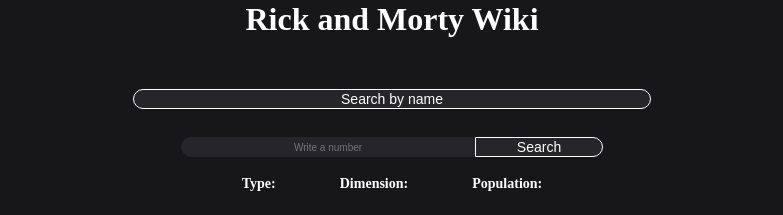
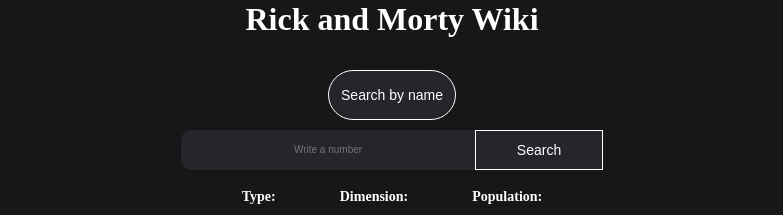
Before and after one commit to LuisJavier98/Entregable-3, a React (Vite) app: page / in a window 1280 px wide. Shown: the part 340-555 px from the top of the page, without its empty margins (248-1031 px from the left). Built offline with nearby package versions, Linux system fonts and the light colour scheme; no server answers.

Commit message:
correcion de botones y tamaños de input

```diff
--- a/src/App.css
+++ b/src/App.css
@@ -64,8 +64,12 @@
 }
 
 .card_change {
-    margin: 5%;
-    border-radius: 10px;
+    padding: 5px;
+    border-radius: 50px;
+    height: 50px;
+    width: 50px;
+    display: block;
+    margin: 10px auto;
 }
 
 button {
@@ -74,8 +78,9 @@
     color: white;
     min-width: 10vw;
     font-size: var(--size);
-    border-radius: 0px 10px 10px 0px;
+    overflow: hidden;
     cursor: pointer;
+    height: 40px;
 }
 
 button:hover {
@@ -116,14 +121,23 @@
 .card_info {
     display: flex;
     transition: 0.5s;
+    animation: myanimation 2s ease infinite;
+    border-radius: 10px;
 }
 
-.card_info:hover {
-    transform: scale(1.1);
-    -webkit-box-shadow: 20px -19px 19px -11px rgb(26, 109, 26);
-    -moz-box-shadow: 20px -19px 19px -11px rgb(26, 109, 26);
-    box-shadow: 20px -19px 19px -11px rgb(26, 109, 26);
-    transform: rotate3d(1, 1, 0, 20deg)
+
+@keyframes myanimation {
+    0% {
+        transform: scale(0.99);
+        transform: rotateY(-10deg);
+        box-shadow: 12px 5px 19px -3px rgba(27,207,30,1);
+    }
+
+    100% {
+        transform: scale(1);
+        transform: rotateY(10deg);
+        box-shadow: -10px 5px 19px -3px rgba(27,207,30,1);
+    }
 }
 
 .card_box ul {
@@ -152,6 +166,7 @@
     width: 100%;
     background-color: var(--color);
     border-radius: 0px 10px 10px 0px;
+    overflow: hidden;
 }
 
 .card_buttonPass {
@@ -162,17 +177,21 @@
 }
 
 .button_p {
-    padding: 4%;
-    border-radius: 50%;
     margin: 2%;
-    border: 1px solid black;
-    background-color: rgb(26, 109, 26);
-    color: black;
-}
-.button_p:hover{
-    background-color: rgb(18, 74, 18);
+    color: white;
+    border: none;
+    background-color: transparent;
+    border-radius: 0px;
+    margin-bottom: 25px;
 }
 
+.button_p:hover {
+    background-color: rgba(27,207,30,1);
+}
+
+.card_select {
+    cursor: progress;
+}
 
 @media(max-width:650px) {
     :root {
```
